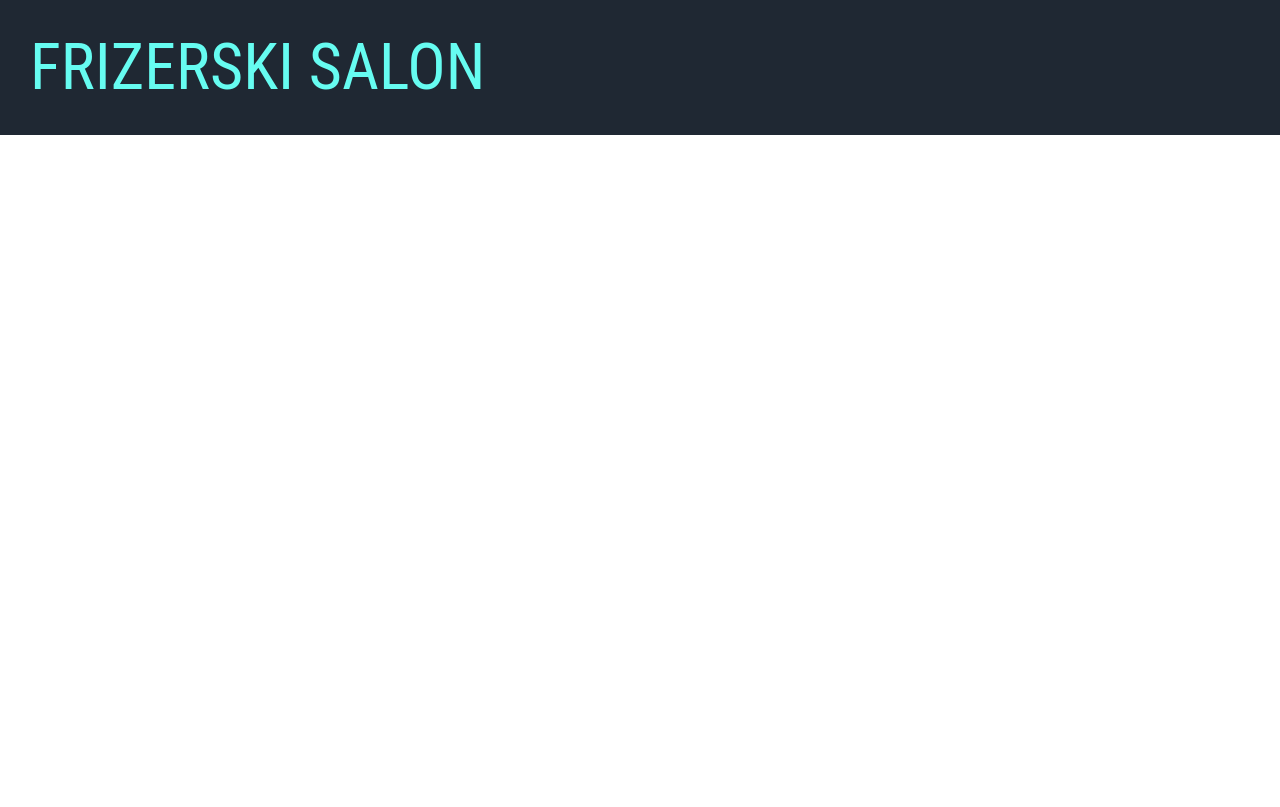
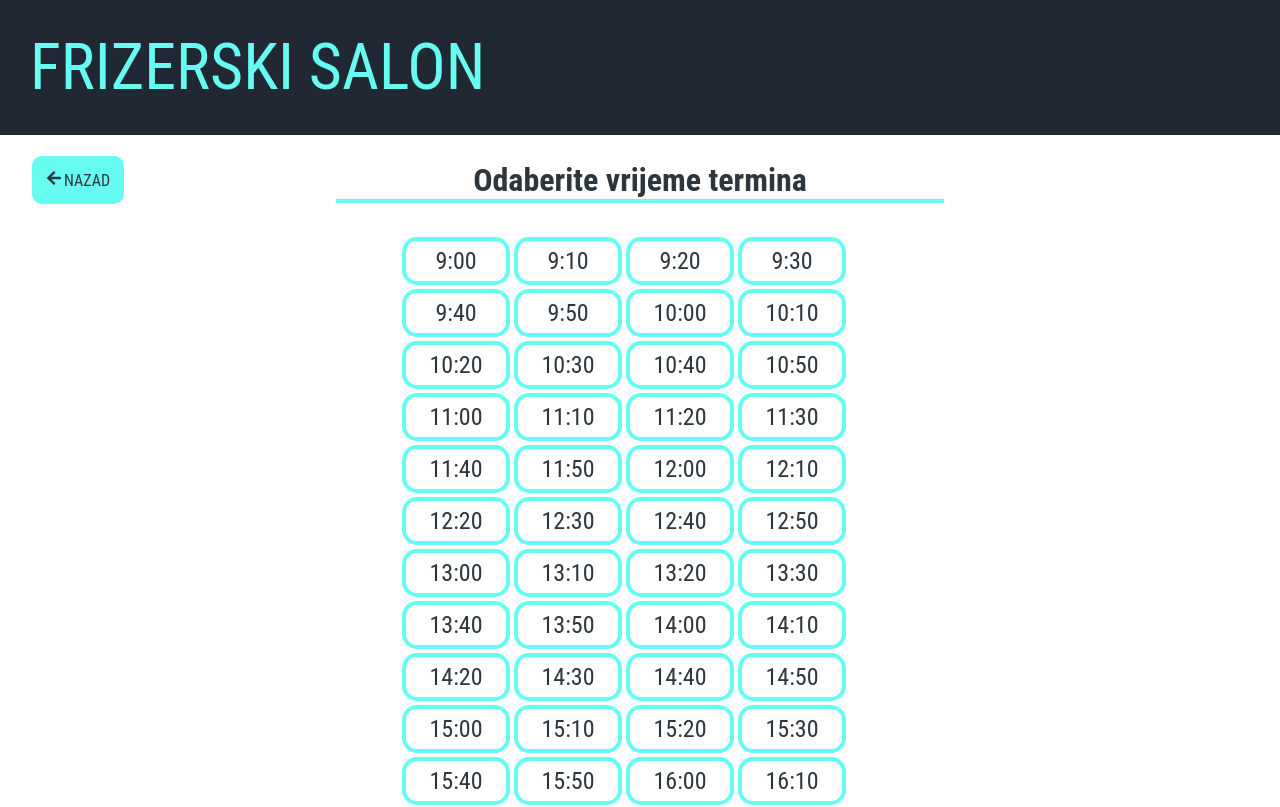
Before and after one commit to ilhanneziric/amsfs, a React (Create React App) app in the folder frontend/: page /termin/1/1 in a window 1280 px wide. Before the commit this address had no page. Shown: the top 807 px of the page. Built offline with nearby package versions, Linux system fonts and the light colour scheme; no server answers.

Commit message:
Zavrseni termini

```diff
--- a/frontend/src/App.js
+++ b/frontend/src/App.js
@@ -23,8 +23,8 @@ function App() {
             <Route path='/' element = {<SpolScreen/>}/>
             <Route path='/kategorija/:id' element = {<KategorijaScreen/>}/>
             <Route path='/tretman/:id' element = {<TretmanScreen/>}/>
-            <Route path='/kalendar/:id/:broj/:godina' element = {<KalendarScreen/>}/>
-            <Route path='/termin' element = {<TerminScreen/>}/>
+            <Route path='/kalendar/:id' element = {<KalendarScreen/>}/>
+            <Route path='/termin/:danid/:tretmanid' element = {<TerminScreen/>}/>
             <Route path='/potvrda' element = {<PotvrdaScreen/>}/>
           </Routes>
       </main>
--- a/frontend/src/components/Kalendar.jsx
+++ b/frontend/src/components/Kalendar.jsx
@@ -6,9 +6,9 @@ import MjesecSwitcher from "./MjesecSwitcher";
 
 
 const Kalendar = ( {prosli, sadasnji, buduci}) => {
+    const params = useParams();
     // const [dani,setDani] = useState([]);
     // const [mjesec, setMjesec] = useState({});
-    // const params = useParams();
 
     // const [prosliMjesec,setProsliMjesec] = useState([{broj:0, godina:0}]);
 
@@ -59,7 +59,7 @@ const Kalendar = ( {prosli, sadasnji, buduci}) => {
                     prosli.reverse().map((d,index)=>(<DanKartica key={index} broj={d.broj} disabled={d.disabled}/>))
                 }
                 {
-                    sadasnji.map((d) => (<DanKartica key={d._id} broj={d.broj} disabled={d.disabled}/>))
+                    sadasnji.map((d) => (<Link to={`/termin/${d._id}/${params.id}`} key={d._id}><DanKartica broj={d.broj} disabled={d.disabled}/></Link>))
                 }
                 {
                     buduci.map((d, index)=>(<DanKartica key={index + 10000} broj={d.broj} disabled={d.disabled}/>))
--- a/frontend/src/components/MjesecSwitcher.jsx
+++ b/frontend/src/components/MjesecSwitcher.jsx
@@ -6,7 +6,7 @@ import axios from "axios";
 import { FaArrowLeft } from "react-icons/fa";
 import { FaArrowRight } from "react-icons/fa";
 
-const getMonthName = require('../funkcije');
+const {getMonthName} = require('../funkcije');
 
 const MjesecSwitcher = ({lijevo, desno, mjesec, setujLijevo, setujDesno}) => {
 
--- /dev/null
+++ b/frontend/src/components/TerminKartica.jsx
@@ -0,0 +1,12 @@
+import './styles/terminKartica.scss';
+
+const TerminKartica = ({termin}) => {
+    return (
+            <div>
+
+                <div className="bodyTermin">{termin.sat}:{termin.minuta === 0 ? "00" : termin.minuta}</div>
+            </div>
+    )
+}
+
+export default TerminKartica
--- a/frontend/src/components/styles/mjesecSwitcher.scss
+++ b/frontend/src/components/styles/mjesecSwitcher.scss
@@ -28,6 +28,7 @@
 }
 
 .strelica:hover{
+    cursor: pointer;
     background-color: $lightDarkBlue;
     color: white;
 }
--- a/frontend/src/components/styles/sve.scss
+++ b/frontend/src/components/styles/sve.scss
@@ -9,6 +9,12 @@ body{
     display: flex;
     flex-wrap: wrap;
     margin: 0 30rem 0 30rem
+}
+
+.bodyTermini{
+    display: flex;
+    flex-wrap: wrap;
+    margin: 0 23rem 0 23rem
 }
 
 a{
--- /dev/null
+++ b/frontend/src/components/styles/terminKartica.scss
@@ -0,0 +1,25 @@
+@import './colors';
+
+.bodyTermin{
+    margin: 2px;
+    width: 100px;
+    height: 40px;
+    text-align: center;
+    font-size: 1.5rem;
+    border: 4px solid $lightBlue;
+    color: $lightDarkBlue;
+    border-radius: 15px;
+    transition: transform 0.2s; //, box-shadow 0.2s
+    display: flex;
+    align-items: center;
+    justify-content: center;
+}
+
+.bodyTermin:hover{
+    background-color: $lightBlue;
+    transform: scale(1.1);
+
+    // box-shadow: 0px 0px 20px -7px rgba(0,0,0,0.86);
+    // -webkit-box-shadow: 0px 0px 20px -7px rgba(0,0,0,0.86);
+    // -moz-box-shadow: 0px 0px 20px -7px rgba(0,0,0,0.86);
+}
--- a/frontend/src/funkcije.js
+++ b/frontend/src/funkcije.js
@@ -16,4 +16,8 @@ function getMonthName(month){
     }
 }
 
-module.exports = getMonthName;
+function poredjenjeTermina(obj1, obj2) {
+    return (obj1.sat === obj2.sat && obj1.minuta === obj2.minuta);
+}
+
+module.exports = {getMonthName, poredjenjeTermina};
--- a/frontend/src/screens/TerminScreen.jsx
+++ b/frontend/src/screens/TerminScreen.jsx
@@ -1,12 +1,111 @@
-import { Link } from "react-router-dom"
+import { Link, useParams} from "react-router-dom"
+import NatragBtn from "../components/NatragBtn";
+import TerminKartica from "../components/TerminKartica";
+import { useState, useEffect } from "react";
+import axios from "axios";
+const {poredjenjeTermina} = require('../funkcije');
+
 
 const TerminScreen = () => {
+    const params = useParams();
+    const [ztermini,setZTermini] = useState([]);
+    const [tretman,setTretman] = useState({});
+    let sviTermini = [];
+    let tretmani = [];
+    let reverseTermini = [];
+    let bezZauzetihTermina = [];
+    let praviTermini = [];
+    const [ptretmani, setPTretmani] = useState([]);
+
+    useEffect(async () => {
+        const result = await axios(`http://localhost:5000/api/termin/dan/${params.danid}`);
+        setZTermini(result.data);
+        const resultt = await axios(`http://localhost:5000/api/tretman/${params.tretmanid}`);
+        setTretman(resultt.data);
+    }, []);
+
+    useEffect(async() => {
+        for (let i = 0; i < ztermini.length; i++) {
+
+            const resultt = await axios(`http://localhost:5000/api/tretman/${ztermini[i].tretman}`);
+            tretmani.push(resultt.data);
+        }
+        setSveTermine(tretman.trajanje/10);
+    }, [ztermini, tretman]);
+
+    const setSveTermine = (trajanjTermina) => {
+        for (let i = 9; i <= 21; i++) {
+            for (let j = 0; j < 60; j+=10) {
+                sviTermini.push({sat: i, minuta: j});
+            }
+        }
+        setReverseTermine(trajanjTermina);
+        setSveTermineBezZauzetih();
+        setpraviTermini();
+    }
+
+    const setSveTermineBezZauzetih = () => {
+        bezZauzetihTermina = sviTermini.slice();
+        for (let k = 0; k < bezZauzetihTermina.length; k++) {
+            for (let z = 0; z < ztermini.length; z++) {
+                if(poredjenjeTermina(bezZauzetihTermina[k], ztermini[z])){
+                    bezZauzetihTermina.splice(k, (tretmani[z].trajanje / 10));
+                    z=ztermini.length;
+                    k=-1;
+                }
+            }
+        }
+    }
+
+    const setReverseTermine = (trajanje) => {
+        reverseTermini = sviTermini.slice();
+        reverseTermini.reverse();
+        if(trajanje > -1){
+            for (let k = 0; k < reverseTermini.length; k++) {
+                for (let z = 0; z < ztermini.length; z++) {
+                    if(poredjenjeTermina(reverseTermini[k], ztermini[z])){
+                        reverseTermini.splice(k, trajanje);
+                        z=ztermini.length;
+                        k=-1;
+                    }
+                }
+            }
+        }
+        reverseTermini.reverse();
+    }
+
+    const setpraviTermini = () => {
+        for (let r = 0; r < bezZauzetihTermina.length; r++) {
+            for (let t = 0; t < reverseTermini.length; t++) {
+                if(poredjenjeTermina(bezZauzetihTermina[r], reverseTermini[t])){
+                    // console.log(`isti su: sviterminiid:${r}-${bezZauzetihTermina[r].sat}-${bezZauzetihTermina[r].minuta}, reverseterminiid: ${t}-${reverseTermini[t].sat}-${reverseTermini[t].minuta}`);
+                    // console.log(`sat: ${bezZauzetihTermina[r].sat}-${reverseTermini[t].sat}, minuta: ${bezZauzetihTermina[r].minuta}-${reverseTermini[t].minuta}`);
+                    praviTermini.push(bezZauzetihTermina[r]);
+                }
+            }
+        }
+        setPTretmani(praviTermini);
+    }
+
+    console.log(ptretmani);
     return (
-        <div>
-            termin
-            <button><Link to='/potvrda'>dalje</Link></button>
-            <button><Link to='/kalendar'>nazad</Link></button>
+        <div className="body">
+        <div className="naslov">
+            <Link to={`/kalendar/${params.tretmanid}`}><NatragBtn/></Link>
+            <h1 className="">Odaberite vrijeme termina<hr className="crta" /></h1>
+            <div className="bodyTermini">
+                {
+                    ptretmani.map((t, index) => (
+                        <Link to='/potvrda' key={index}>
+                            <TerminKartica termin = {t}/>
+                        </Link>
+                    ))
+
+                }
+            </div>
         </div>
+        <br/>
+    </div>
     )
 }
 
--- a/frontend/src/screens/TretmanScreen.jsx
+++ b/frontend/src/screens/TretmanScreen.jsx
@@ -21,7 +21,7 @@ const TretmanScreen = () => {
         godina: tDatum.getFullYear()
     };
     return (
-        <div>
+        <div className="body">
 
 
 
@@ -37,7 +37,7 @@ const TretmanScreen = () => {
 
 
             {tretmani.map((tretman) => (
-                <Link to={`/kalendar/${tretman._id}/${bla.broj}/${bla.godina}`} key={tretman._id}>
+                <Link to={`/kalendar/${tretman._id}`} key={tretman._id}>
                     <TretmanKartica key={tretman._id} naslov={tretman.naslov} opis={tretman.opis === '' ? '' : tretman.opis} trajanje={tretman.trajanje} cijena={tretman.cijena}/>
                 </Link>
             ))}
```
Also changed, not shown: frontend/src/screens/KalendarScreen.jsx (+22 -31 lines), 1 other file (tests, documents, lock files or other folders).
